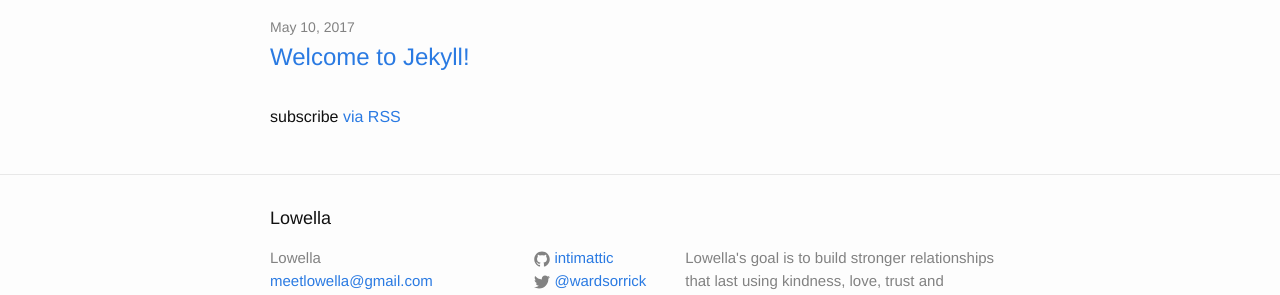
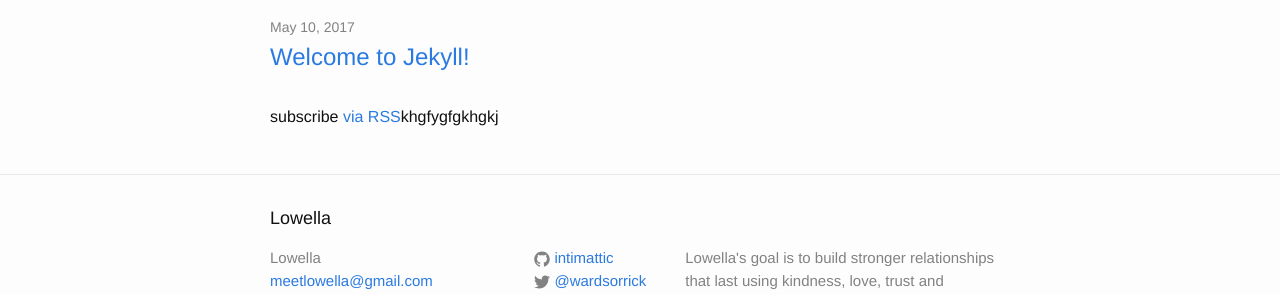
Before and after one commit to intimattic/intimattic.github.io, a Jekyll site: the page built from index.html, in a window 1280 px wide. Shown: the part 122-417 px from the top of the page. Built offline with Jekyll 4.4.1, drawn with Linux system fonts in a browser that asks for light colours.

Commit message:
Update index.html

```diff
--- a/index.html
+++ b/index.html
@@ -18,6 +18,6 @@
     {% endfor %}
   </ul>
 
-  <p class="rss-subscribe">subscribe <a href="{{ "/feed.xml" | prepend: site.baseurl }}">via RSS</a></p>
+  <p class="rss-subscribe">subscribe <a href="{{ "/feed.xml" | prepend: site.baseurl }}">via RSS</a>khgfygfgkhgkj</p>
 
 </div>
```
